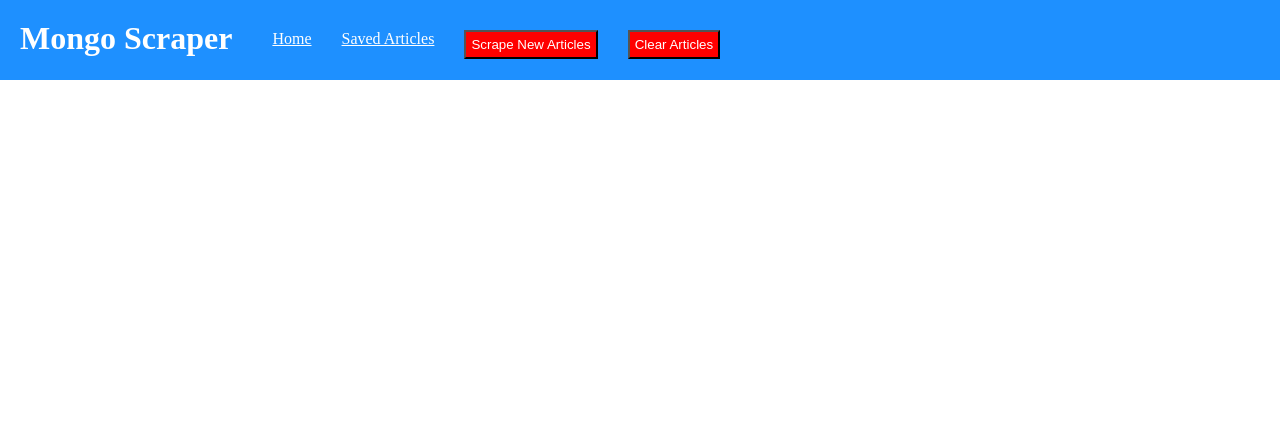
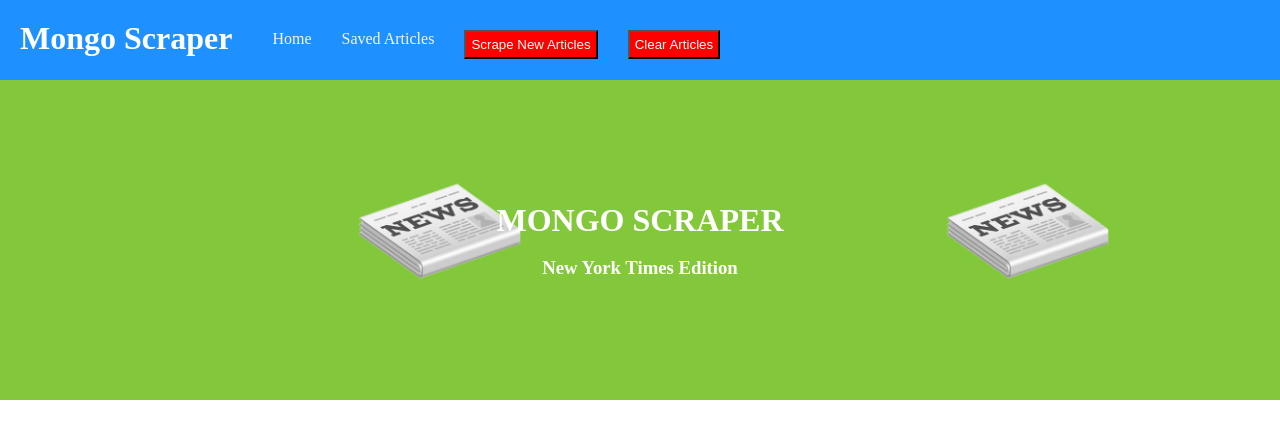
Before and after one commit to hermsicle/Week18Hw, a website: page views/home.html in a window 1280 px wide. Drawn offline with nearby package versions, Linux system fonts and the light colour scheme.

Commit message:
added header

```diff
--- a/views/assets/home.css
+++ b/views/assets/home.css
@@ -6,38 +6,62 @@
     height: 10vh;
     background-color: dodgerblue;
 }
-
 .container {
     display: flex;
     justify-content: stretch;
     padding: 20px;
 }
-
 .header-links {
     display: flex;
     justify-content: stretch;
     margin: 10px;
 }
-
 #home {
     margin-right: 30px;
     margin-left: 30px;
-    color: white;
+    color: whitesmoke;
+    text-decoration: none;
 }
-
+#home:hover{
+    color:greenyellow;
+}
 #saved{
     margin-right: 30px;
-    color: white;
+    color: whitesmoke;
+    text-decoration: none;
 }
-
+#saved:hover{
+    color:greenyellow;
+}
 #scrapeBtn{
     margin-right: 30px;
     padding: 5px;
     background-color: red;
     color: white;
 }
+#scrapeBtn:hover{
+    background-color: greenyellow;
+    color: black;
+}
 #clearBtn{
     padding: 5px;
     background-color: red;
     color: white;
 }
+#clearBtn:hover{
+    background-color: greenyellow;
+    color: black;
+}
+
+main{
+    background-image: url("../assets/images/Newspaper-Background.jpg");
+    background-size: contain;
+}
+.main-container{
+    display: flex;
+    flex-direction: column;
+    align-items: center;
+    height: 40vh;
+    justify-content: center;
+    color: white;
+}
--- a/views/home.html
+++ b/views/home.html
@@ -24,8 +24,11 @@
     </header>
 
     <main>
-
-
+        <div class="main-container">
+            <h1>MONGO SCRAPER</h1>
+            <br>
+            <h3>New York Times Edition</h3>
+        </div>
     </main>
 
     <footer>
```
Also changed, not shown: views/assets/images/Newspaper-Background.jpg (added), 3 other files.
